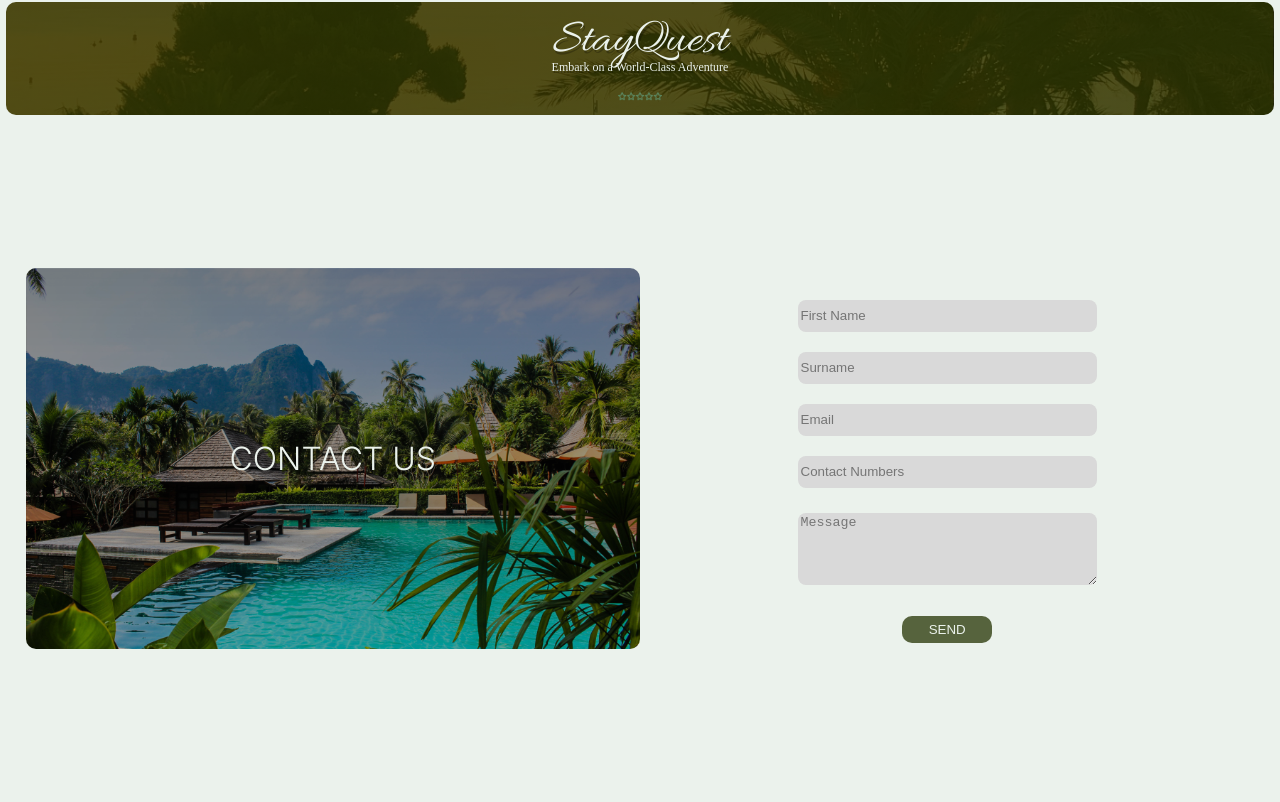
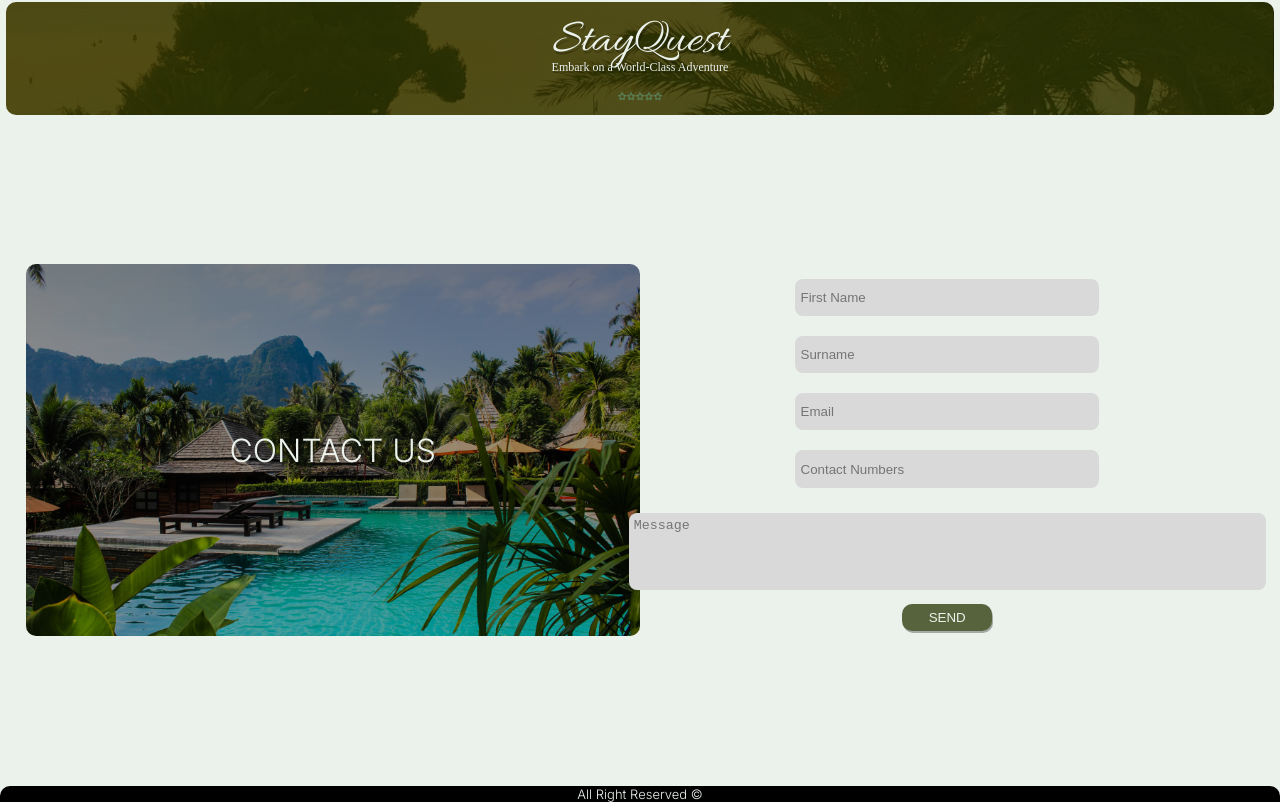
Before and after one commit to molokochris/StayQuest-Hotel, a React (Vite) app: page / in a window 1280 px wide. Shown: the part 2411-3213 px from the top of the page. Built offline with nearby package versions, Linux system fonts and the light colour scheme.

Commit message:
update footer n css

```diff
--- a/src/Components/Contact.jsx
+++ b/src/Components/Contact.jsx
@@ -30,6 +30,9 @@ export default function Contact() {
           <button className="send-button">SEND</button>
         </div>
       </div>
+      <div className="foot">
+        All Right Reserved &copy;
+      </div>
     </div>
   );
 }
--- a/src/assets/stylesheets/contact.css
+++ b/src/assets/stylesheets/contact.css
@@ -45,6 +45,7 @@
     padding: 6px;
     width: 90px;
     border-radius: 10px;
+    box-shadow: 1px 2px rgba(0, 0, 1, 0.3);
 }
 .form-container {
     width: 50%;
@@ -65,7 +66,7 @@
 
 }
 .form input {
-    padding: 0.2em;
+    padding: 0.4em;
     height: 2em;
     width: 22em;
     margin: 10px 15px;
@@ -75,13 +76,23 @@
     border: none;
 }
 .textfield {
-    padding: 0.2em;
+    padding: 0.4em;
     border: none;
     color: rgba(0, 0, 0, 0.6);
     background-color: rgba(217, 217, 217, 1);
     border-radius: 8px;
-    max-width: 22em;
-    min-width: 22em;
+    /* max-width: 0em; */
+    width: 47em;
     height: 5em;
     margin: 15px 0;
+    resize: none;
 }
+.foot {
+  border-radius: 10px 10px 0 0;
+  font-family: inter;
+  width: 100%;
+  color: rgba(235, 242, 236, 1);
+  background-color: black;
+  text-align: center;
+  font-size: small;
+}
```
